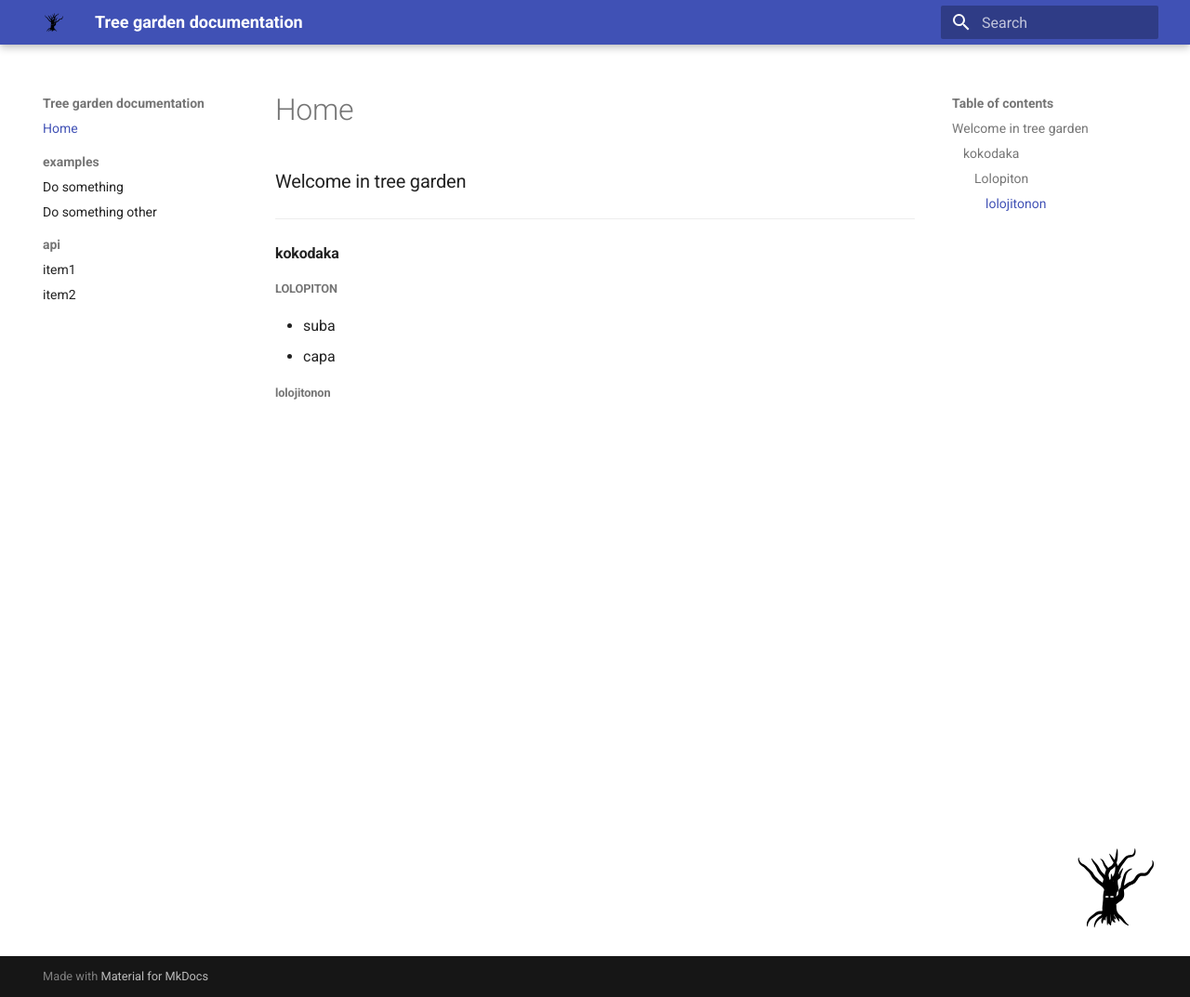
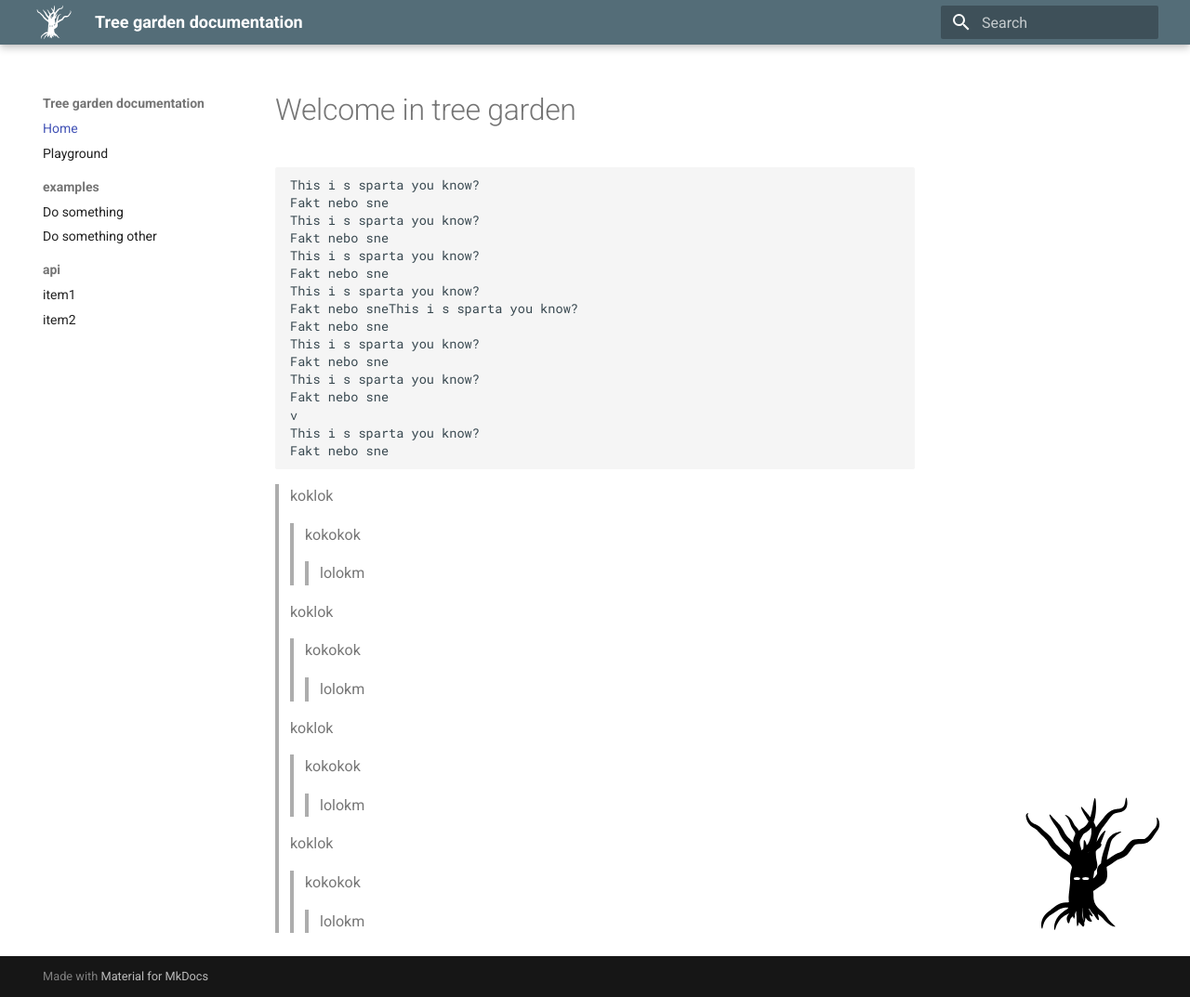
Before and after one commit to miob-miob/treeGarden, an MkDocs documentation site: the page built from docs/pages/index.md, in a window 1280 px wide and 1073 px high. Shown: the whole window at 93% size. Built offline with MkDocs 1.6.1 and Material for MkDocs 9.7.7, drawn with Linux system fonts in a browser that asks for light colours.

````diff
--- a/docs/mkdocs.yml
+++ b/docs/mkdocs.yml
@@ -2,8 +2,10 @@
 site_name: Tree garden documentation
 site_author: miob
 
+# main structure of docs
 nav:
   - Home: index.md
+  - Playground: playground.md # hide later
   - examples:
     - Do  something: examples/example1.md
     - Do  something other: examples/example2.md
@@ -11,12 +13,26 @@ nav:
     - item1: api/koko.md
     - item2: api/kuku.md
 
-extra:
-  homepage: others/logo_will_eat_you
+
+# tweaks
+
+docs_dir: pages
+
+extra_css:
+  - resources/css/custom.css
+
+# If you want different goto when click on logo - by default home is used
+#extra:
+#  homepage: https://example.com
 
 theme:
   name: material
+  palette:
+    primary: blue grey
+#      accent: green
   logo: resources/images/tree.svg
+#  icon:
+#    logo: material/forest
   favicon: resources/images/tree.svg
   custom_dir: overrides
   features:
@@ -24,8 +40,6 @@ theme:
 #    - navigation.tracking
     - navigation.sections
 
-
-docs_dir: pages
 dev_addr: 0.0.0.0:9009
 
 watch:
@@ -40,10 +54,37 @@ hooks:
 
 
 
-# code highlighting not configured out of the box!
-# https://github.com/squidfunk/mkdocs-material/issues/156
+
 markdown_extensions:
+  - admonition
+  - abbr
+  - attr_list
+  - footnotes
+  - tables
+  # emojis
+  - pymdownx.emoji:
+      emoji_index: !!python/name:materialx.emoji.twemoji
+      emoji_generator: !!python/name:materialx.emoji.to_svg
+  # emojis end
+  - toc:
+      baselevel: 1
+
+  # code highlighting not configured out of the box!
+  # https://github.com/squidfunk/mkdocs-material/issues/156
   - pymdownx.highlight
-  - pymdownx.superfences
-  - toc:
-      baselevel: 2
+  - pymdownx.details
+  - pymdownx.superfences:
+      custom_fences:
+        - name: mermaid
+          class: mermaid
+          format: !!python/name:pymdownx.superfences.fence_code_format
+
+  #mathjax setting
+  - pymdownx.arithmatex:
+      generic: true
+
+# all scripts are because of mathjax
+extra_javascript:
+  - resources/js/mathjax.js
+  - https://polyfill.io/v3/polyfill.min.js?features=es6
+  - https://cdn.jsdelivr.net/npm/mathjax@3/es5/tex-mml-chtml.js
--- a/docs/overrides/main.html
+++ b/docs/overrides/main.html
@@ -4,16 +4,19 @@
 {% block scripts %}
 <script>
   // just  for fun included own script and do something to html
+  // for demonstration purpose how to override html template
+  // for adding script right solution - https://squidfunk.github.io/mkdocs-material/customization/#additional-javascript
   window.addEventListener("load", (event) => {
+    const size = '150px'
     const navdiv = document.getElementsByClassName('md-sidebar--secondary')[0]
 
     const imgContainer  = document.createElement('div')
 
     // stupidly set styles
     imgContainer.style.position='relative';
-    imgContainer.style.height='100px';
+    imgContainer.style.height=size;
     imgContainer.style.backgroundColor = "rgba(1,1,1,0)";
-    imgContainer.style.bottom = '100px';
+    imgContainer.style.bottom = size;
     imgContainer.style.display = 'flex';
     imgContainer.style.flexDirection = 'row-reverse';
 
--- a/docs/pages/index.md
+++ b/docs/pages/index.md
@@ -1,13 +1,39 @@
-## Welcome in tree garden
-
----
-###kokodaka
-
-####Lolopiton
+# Welcome in tree garden
 
 
+```
+This i s sparta you know?
+Fakt nebo sne
+This i s sparta you know?
+Fakt nebo sne
+This i s sparta you know?
+Fakt nebo sne
+This i s sparta you know?
+Fakt nebo sneThis i s sparta you know?
+Fakt nebo sne
+This i s sparta you know?
+Fakt nebo sne
+This i s sparta you know?
+Fakt nebo sne
+v
+This i s sparta you know?
+Fakt nebo sne
 
-- suba
-- capa
 
-##### lolojitonon
+```
+
+> koklok
+> > kokokok
+> > > lolokm
+
+> koklok
+> > kokokok
+> > > lolokm
+
+> koklok
+> > kokokok
+> > > lolokm
+
+> koklok
+> > kokokok
+> > > lolokm
--- /dev/null
+++ b/docs/pages/resources/css/custom.css
@@ -0,0 +1,6 @@
+
+/*Enlarge logo a little + use negative !*/
+img[alt~="logo"] {
+    transform: scale(1.6,1.6);
+    filter: invert(100%);
+}
--- /dev/null
+++ b/docs/pages/resources/js/mathjax.js
@@ -0,0 +1,18 @@
+
+// setting for extension
+window.MathJax = {
+  tex: {
+    inlineMath: [["\\(", "\\)"]],
+    displayMath: [["\\[", "\\]"]],
+    processEscapes: true,
+    processEnvironments: true
+  },
+  options: {
+    ignoreHtmlClass: ".*|",
+    processHtmlClass: "arithmatex"
+  }
+};
+
+document$.subscribe(() => {
+  MathJax.typesetPromise()
+})
````
Also changed, not shown: docs/pages/others/logo_will_eat_you.md (deleted, +0 -3 lines), docs/pages/playground.md (added, +116 -0 lines), docs/pages/resources/images/tree.svg.
